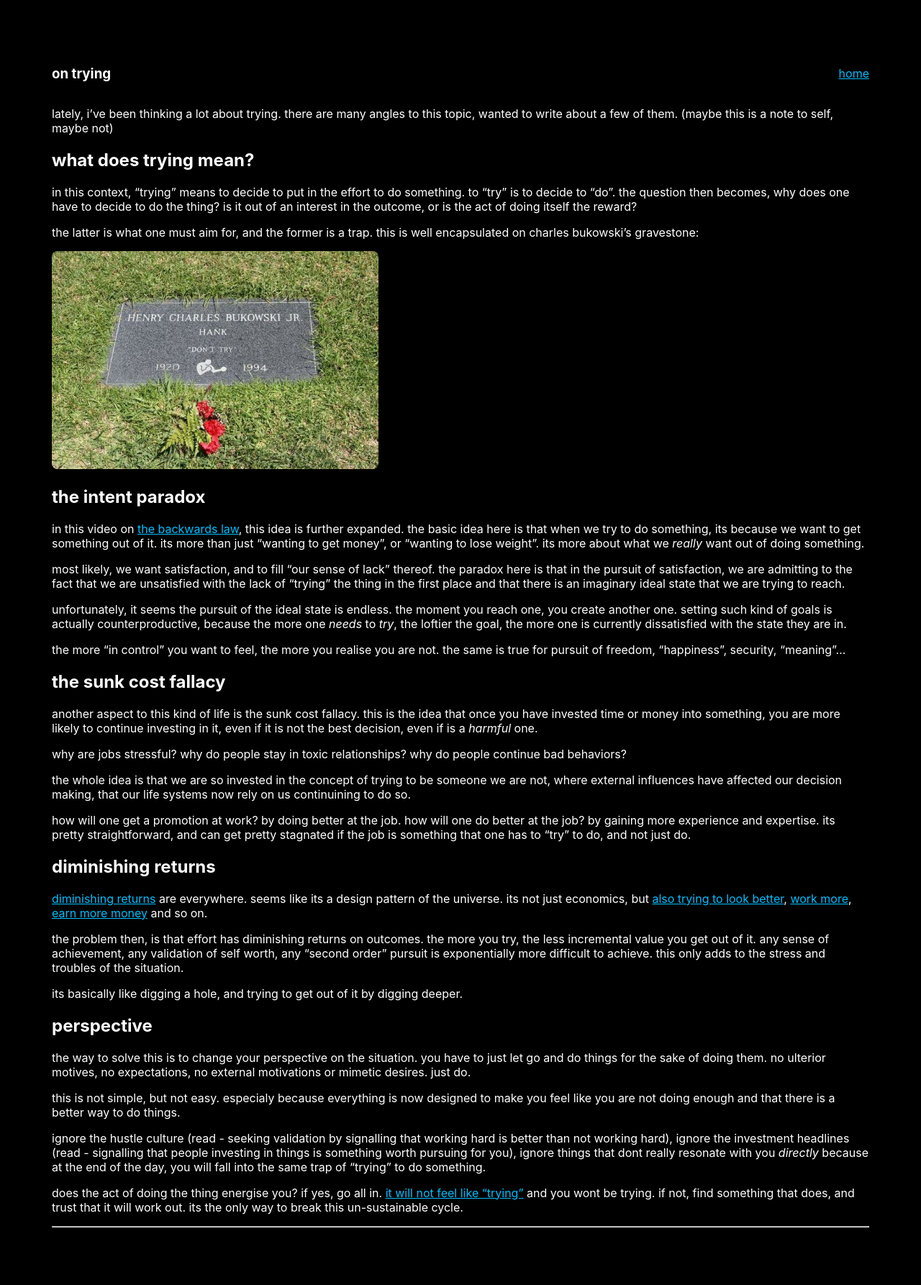
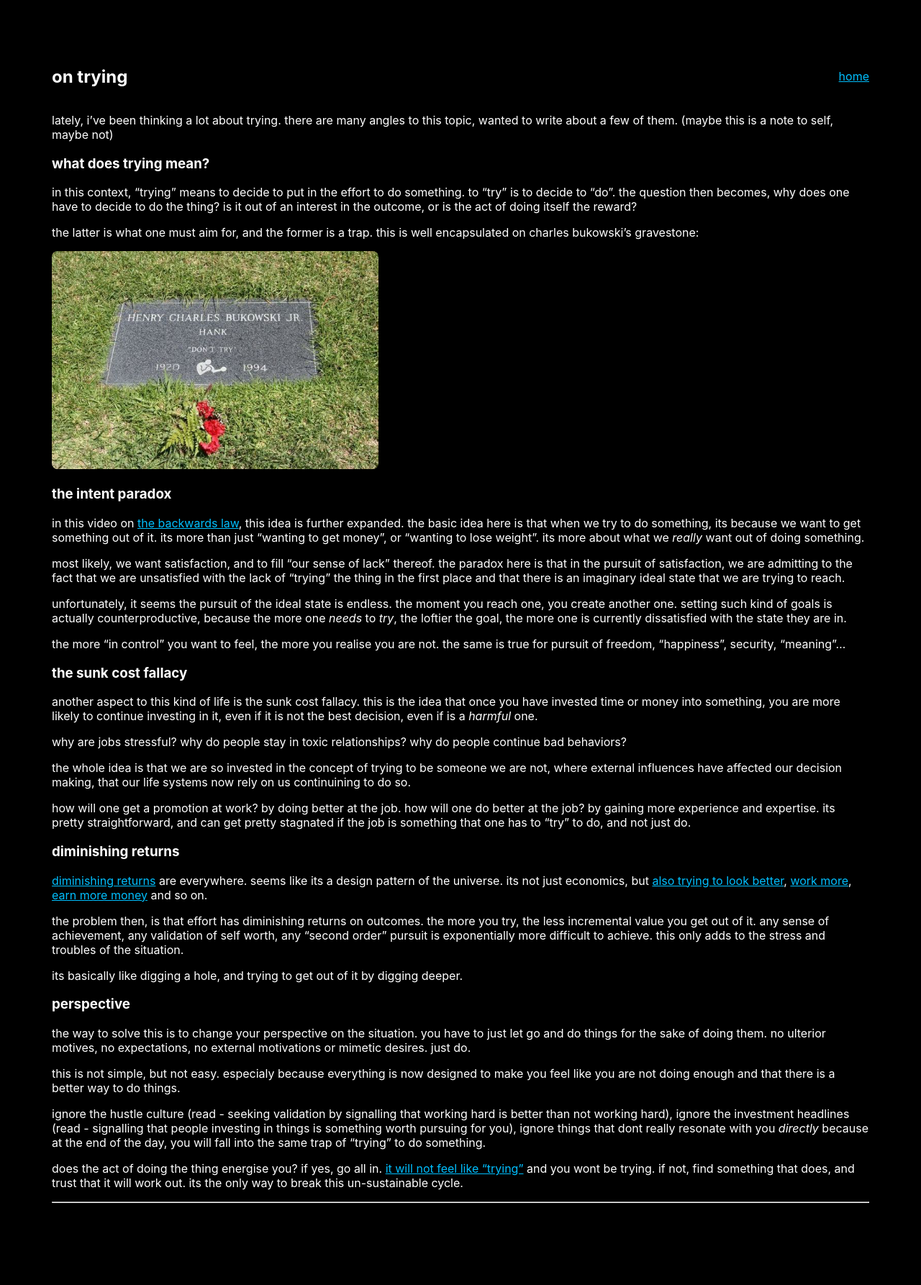
Before and after one commit to kashikarparth/parth.xyz, a Jekyll site: the page built from _posts/2025-08-02-on-trying.md, in a window 1280 px wide. Shown: the whole page at 72% size. Built offline with Jekyll 4.4.1, drawn with Linux system fonts in a browser that asks for light colours; after the commit the page ends 1752 px from its top, so only the background shows below that.

Commit message:
chore: som resizing

```diff
--- a/_layouts/default.html
+++ b/_layouts/default.html
@@ -3,13 +3,13 @@
   <head>
     <meta charset="utf-8" />
     <title>{{ page.title }}</title>
-    <link rel="stylesheet" href="/css/default.css">
+    <link rel="stylesheet" href="/css/default.css" />
     <link rel="stylesheet" href="/css/syntax.css" type="text/css" />
     {% include head.html %}
   </head>
   <body>
     <div class="links_header">
-    <h3>{{ page.title }}</h1>
+      <h2>{{ page.title }}</h2>
       <a href="/about">about</a>
     </div>
     {{ content }}
--- a/_layouts/design_pattern.html
+++ b/_layouts/design_pattern.html
@@ -8,7 +8,7 @@
   </head>
   <body>
     <div class="links_header">
-      <h3>{{ page.title }}</h3>
+      <h2>{{ page.title }}</h2>
       <div class="links">
         {% if page.categories contains 'design-patterns' %}
         <a
--- a/_layouts/post.html
+++ b/_layouts/post.html
@@ -8,7 +8,7 @@
   </head>
   <body>
     <div class="links_header">
-      <h3>{{ page.title }}</h3>
+      <h2>{{ page.title }}</h2>
       <div class="links">
         <a href="/">home</a>
       </div>
--- a/_posts/2025-08-02-on-trying.md
+++ b/_posts/2025-08-02-on-trying.md
@@ -7,7 +7,7 @@ categories: thoughts
 
 lately, i've been thinking a lot about trying. there are many angles to this topic, wanted to write about a few of them. (maybe this is a note to self, maybe not)
 
-## what does trying mean?
+### what does trying mean?
 
 in this context, "trying" means to decide to put in the effort to do something. to "try" is to decide to "do". the question then becomes, why does one have to decide to do the thing? is it out of an interest in the outcome, or is the act of doing itself the reward?
 
@@ -15,7 +15,7 @@ the latter is what one must aim for, and the former is a trap. this is well enca
 
 <img src="/assets/images/charles-bukowski.png" alt="charles bukowski" style="width: 40%; border-radius: 8px;" />
 
-## the intent paradox
+### the intent paradox
 
 in this video on [the backwards law](https://einzelganger.co/the-backwards-law/), this idea is further expanded. the basic idea here is that when we try to do something, its because we want to get something out of it. its more than just "wanting to get money", or "wanting to lose weight". its more about what we _really_ want out of doing something.
 
@@ -25,7 +25,7 @@ unfortunately, it seems the pursuit of the ideal state is endless. the moment yo
 
 the more "in control" you want to feel, the more you realise you are not. the same is true for pursuit of freedom, "happiness", security, "meaning"...
 
-## the sunk cost fallacy
+### the sunk cost fallacy
 
 another aspect to this kind of life is the sunk cost fallacy. this is the idea that once you have invested time or money into something, you are more likely to continue investing in it, even if it is not the best decision, even if is a _harmful_ one.
 
@@ -35,7 +35,7 @@ the whole idea is that we are so invested in the concept of trying to be someone
 
 how will one get a promotion at work? by doing better at the job. how will one do better at the job? by gaining more experience and expertise. its pretty straightforward, and can get pretty stagnated if the job is something that one has to "try" to do, and not just do.
 
-## diminishing returns
+### diminishing returns
 
 [diminishing returns](https://www.investopedia.com/terms/l/lawofdiminishingmarginalreturn.asp) are everywhere. seems like its a design pattern of the universe. its not just economics, but [also trying to look better](https://jeffnippard.com/blogs/news/junk-volume-why-you-must-avoid-it-for-max-muscle), [work more](https://calnewport.com/on-productivity-part-3/), [earn more money](https://www.forbes.com/sites/johnjennings/2024/02/12/money-buys-happiness-after-all/#:~:text=The%20%2475%2C000%20Study&text=This%20belief%20is%20supported%20by,with%20income%20up%20to%20%2475%2C000.) and so on.
 
@@ -43,7 +43,7 @@ the problem then, is that effort has diminishing returns on outcomes. the more y
 
 its basically like digging a hole, and trying to get out of it by digging deeper.
 
-## perspective
+### perspective
 
 the way to solve this is to change your perspective on the situation. you have to just let go and do things for the sake of doing them. no ulterior motives, no expectations, no external motivations or mimetic desires. just do.
 
```
Also changed, not shown: 9 other files.
